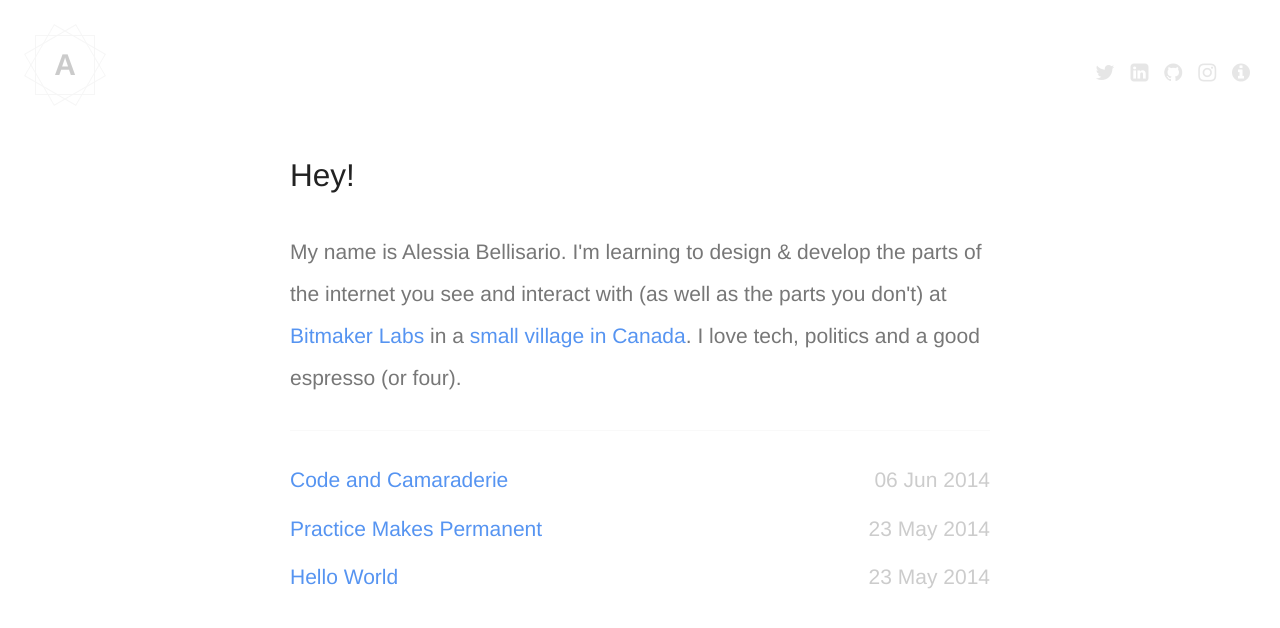
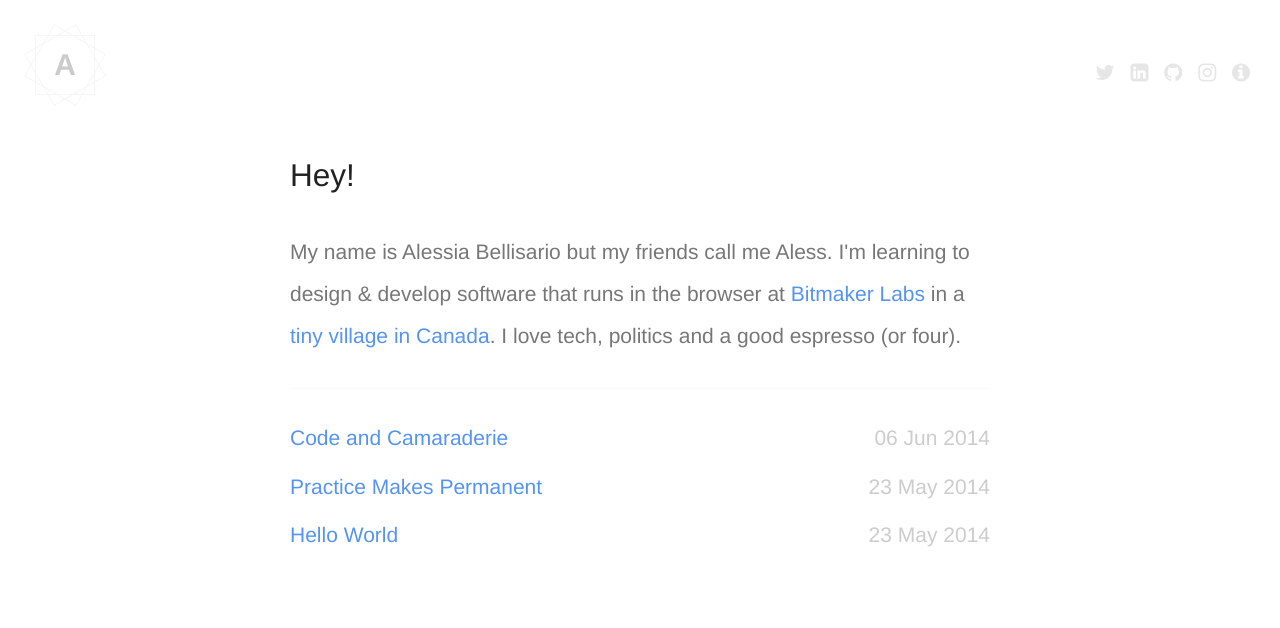
Before and after one commit to alessbell/alessbell.github.io-archive, a Jekyll site: the page built from index.html, in a window 1280 px wide. Shown: the top 628 px of the page. Built offline with Jekyll 4.4.1, drawn with Linux system fonts in a browser that asks for light colours; nearby versions of some CDN libraries; Markdown is read by kramdown in place of the engine named in the settings.

Commit message:
Updated bio

```diff
--- a/index.html
+++ b/index.html
@@ -5,7 +5,7 @@ title: Alessia Bellisario – Developer
 
 <section class="bio">
   <h1>Hey!</h1>
-  <p>My name is Alessia Bellisario. I'm learning to design &amp; develop the parts of the internet you see and interact with (as well as the parts you don't) at <a href="http://bitmakerlabs.com/">Bitmaker Labs</a> in a <a href="http://en.wikipedia.org/wiki/Toronto">small village in Canada</a>. I love tech, politics and a good espresso (or four).</p>
+  <p>My name is Alessia Bellisario but my friends call me Aless. I'm learning to design &amp; develop software that runs in the browser at <a href="http://bitmakerlabs.com/">Bitmaker Labs</a> in a <a href="http://en.wikipedia.org/wiki/Toronto">tiny village in Canada</a>. I love tech, politics and a good espresso (or four).</p>
 </section>
 
 <hr>
```
